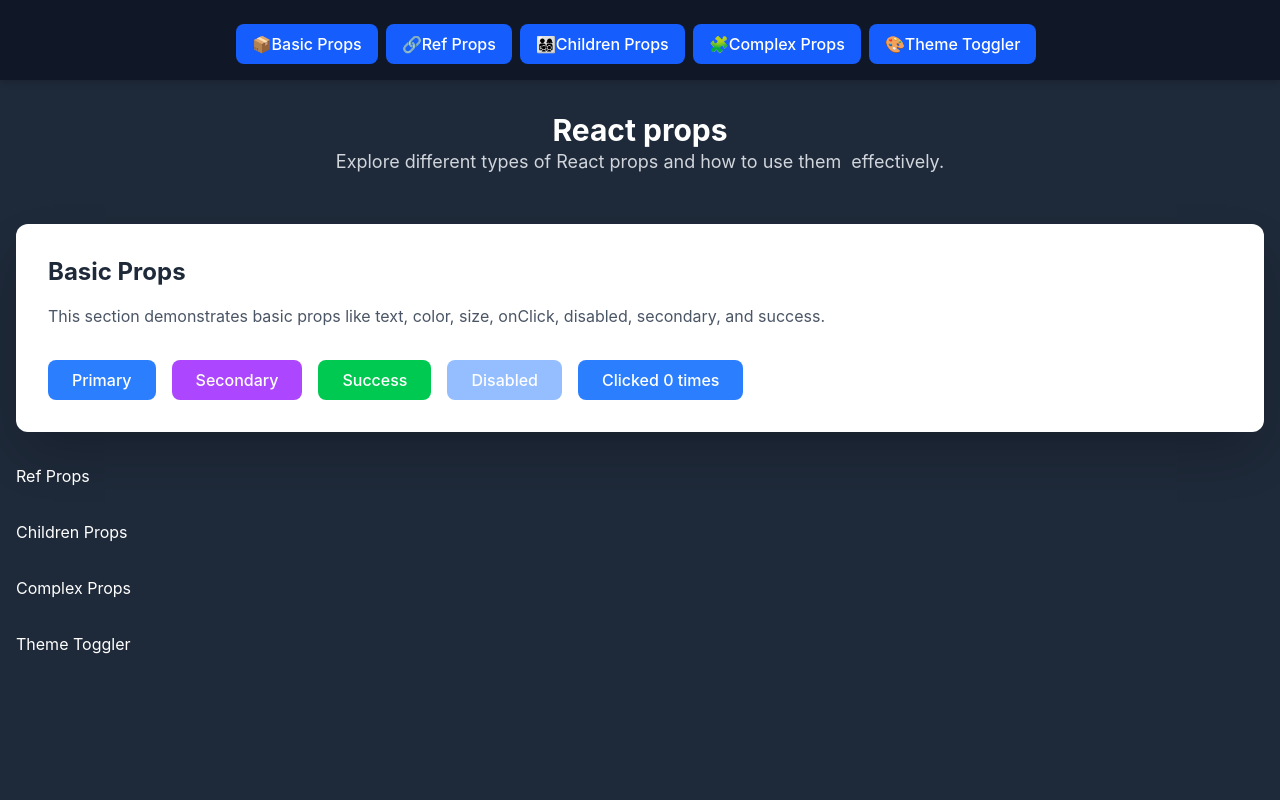
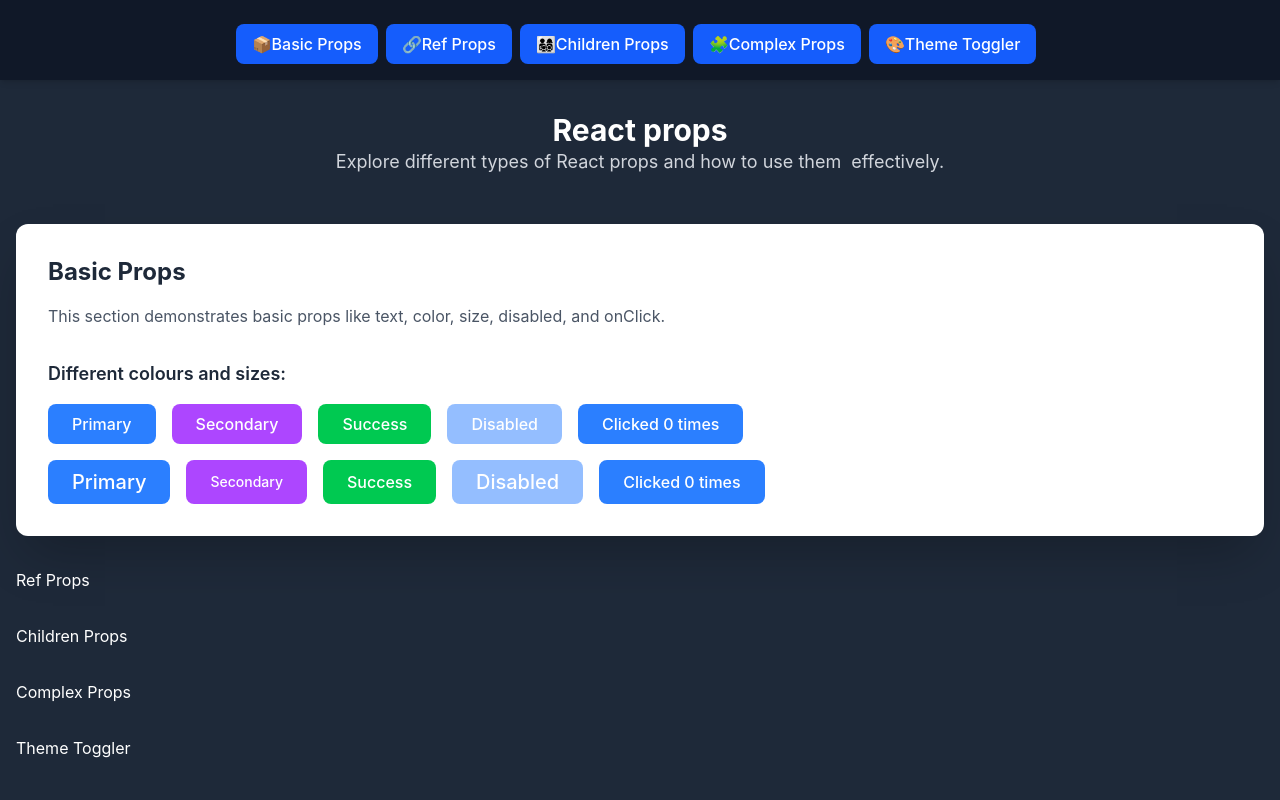
Before and after one commit to tielmess/tm001react, a React (Vite) app: page / in a window 1280 px wide. Shown: the top 800 px of the page. Built offline with nearby package versions, Linux system fonts and the light colour scheme.

Commit message:
Playing with button colour and size

```diff
--- a/src/components/BasicProps.jsx
+++ b/src/components/BasicProps.jsx
@@ -1,4 +1,4 @@
-import React from "react";
+import { useState } from "react";
 
 function Button({ text, color, size, onClick, disabled, secondary, success }) {
   return (
@@ -6,7 +6,7 @@ function Button({ text, color, size, onClick, disabled, secondary, success }) {
       onClick={onClick}
       disabled={disabled}
       className={`px-6 py-2 rounded-lg font-medium transition-all duration-300
-        ${size === "small" ? "text-sm" : size === "large" ? "text-lg" : "text-base"}
+        ${size === "small" ? "text-sm" : size === "large" ? "text-lg" : size === "extra-large" ? "text-xl" : size === "medium" ? "text-base" : "text-base"}
         ${color === "primary" ? "bg-blue-500 text-white hover:bg-blue-600" : "bg-gray-200 text-gray-200 hover:bg-gray-300"}
         ${color === "secondary" ? "bg-purple-500 text-white hover:bg-purple-600" : "bg-blue-500 text-white hover:bg-blue-600"}
         ${color === "success" ? "bg-green-500 text-white hover:bg-green-600" : ""}
@@ -19,15 +19,20 @@ function Button({ text, color, size, onClick, disabled, secondary, success }) {
 }
 
 function BasicProps() {
-  const [clickCount, setClickCount] = React.useState(0);
+  const [clickCount, setClickCount] = useState(0);
   return (
     <section className="p-8 bg-white rounded-xl shadow-2xl">
       <h2 className="text-2xl font-bold mb-4 text-gray-800">Basic Props</h2>
       <p className="mb-8 text-gray-600">
-        This section demonstrates basic props like text, color, size, onClick,
-        disabled, secondary, and success.
+        This section demonstrates basic props like text, color, size, disabled,
+        and onClick.
       </p>
-      <div className="space-x-4">
+      <div className="space-y-4">
+        <h3 className="text-lg font-semibold text-gray-800">
+          Different colours and sizes:
+        </h3>
+      </div>
+      <div className="flex flex-wrap gap-4 mt-4">
         <Button text="Primary" color="primary" />
         <Button text="Secondary" color="secondary" />
         <Button text="Success" color="success" />
@@ -38,6 +43,18 @@ function BasicProps() {
           onClick={() => setClickCount(clickCount + 1)}
         />
       </div>
+      <div className="flex flex-wrap gap-4 mt-4">
+        <Button text="Primary" color="primary" size="extra-large" />
+        <Button text="Secondary" color="secondary" size="small" />
+        <Button text="Success" color="success" size="medium" />
+        <Button text="Disabled" color="primary" disabled size="extra-large" />
+        <Button
+          text={`Clicked ${clickCount} times`}
+          color="primary"
+          size="medium"
+          onClick={() => setClickCount(clickCount + 1)}
+        />
+      </div>
     </section>
   );
 }
```
